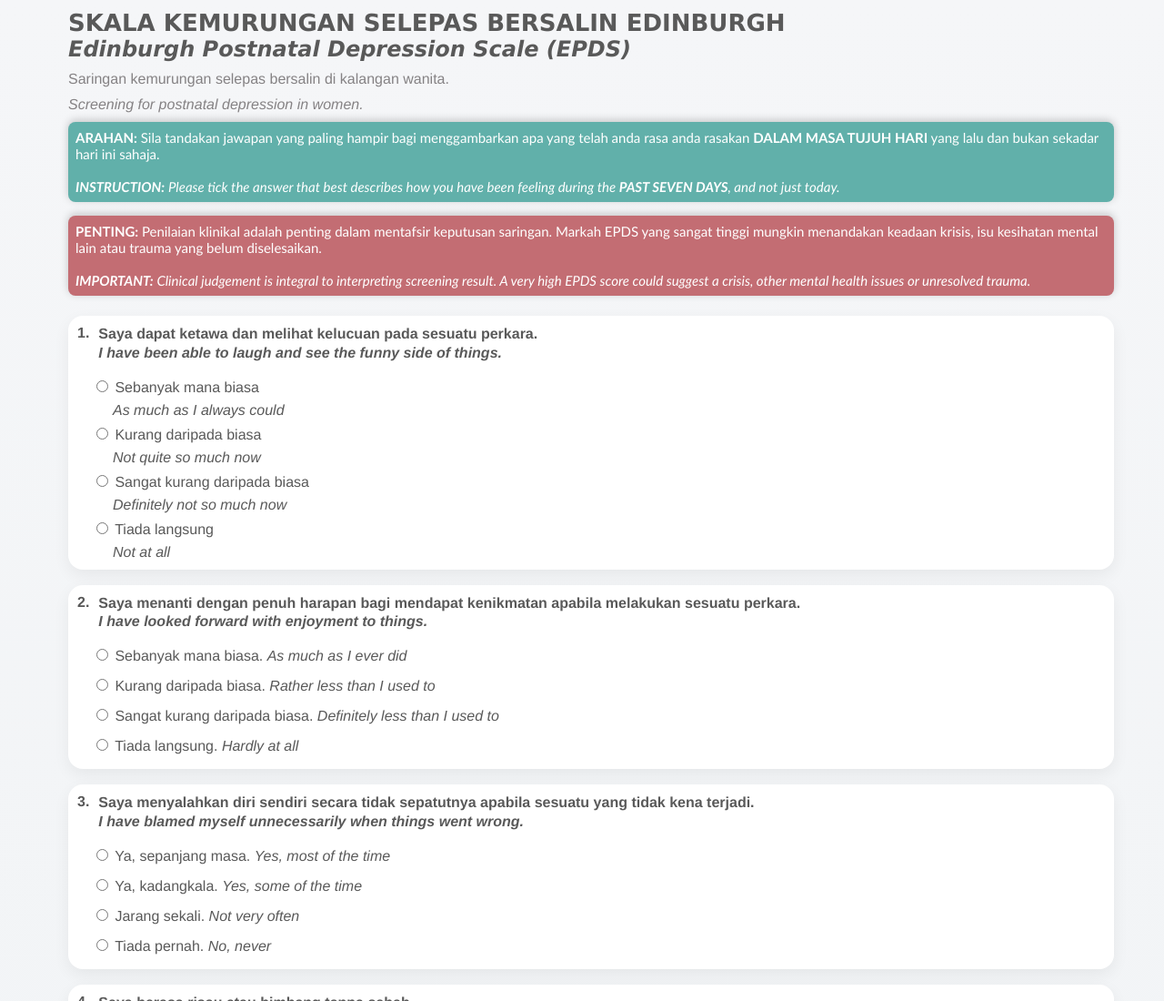
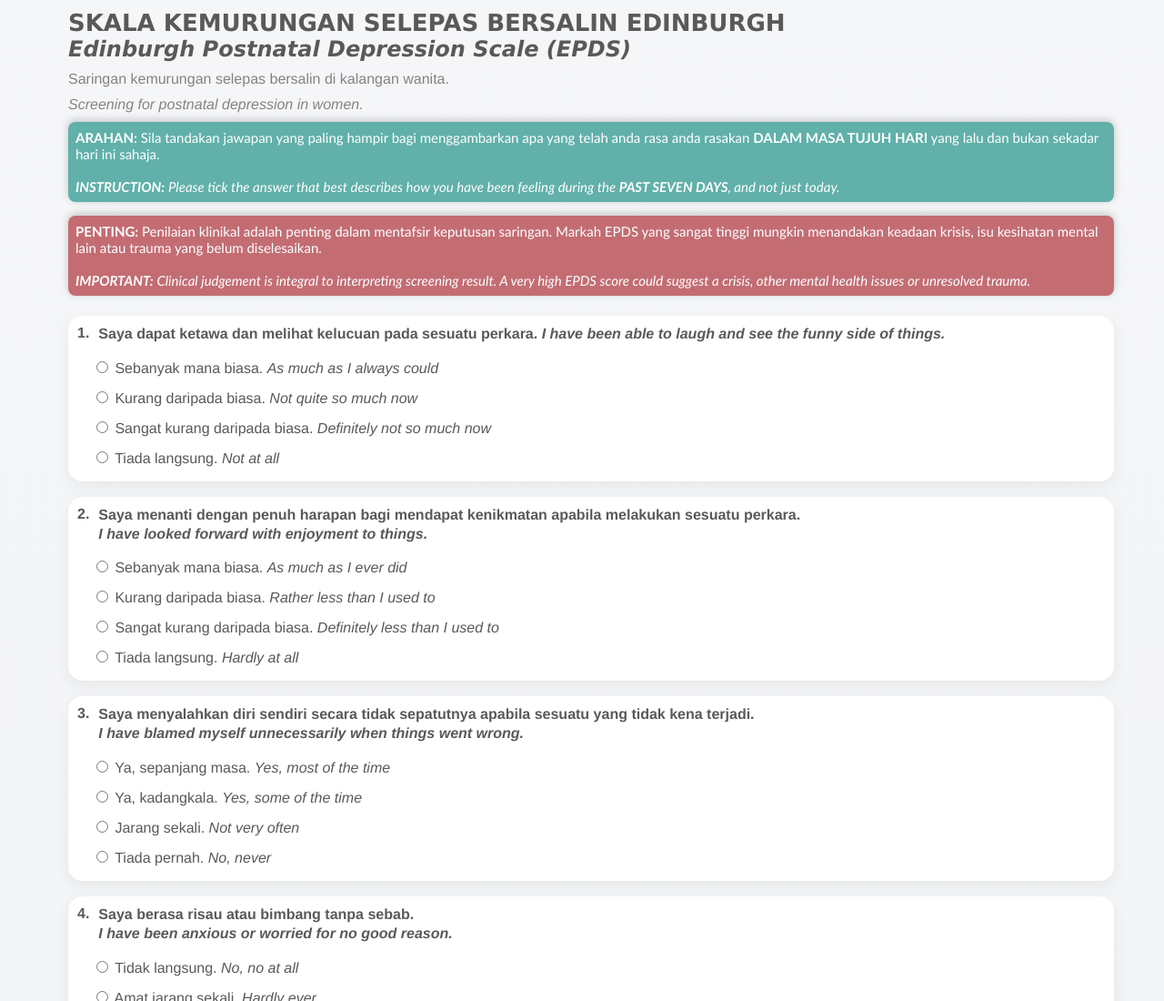
Before and after one commit to medicscores/EPDS-Malay-English-version, a plain HTML site: page index.html in a window 1280 px wide. Shown: the top 1100 px of the page at 91% size. Drawn offline with Linux system fonts and the light colour scheme.

Commit message:
Update index.html

```diff
--- a/index.html
+++ b/index.html
@@ -123,13 +123,13 @@ button:hover{background-color: white ; color: #595959; }
     <div class="qcard" data-q="1">
     <div class="qheader">
          <div class= "qnum">1.</div>
-         <div class="qtext">Saya dapat ketawa dan melihat kelucuan pada sesuatu perkara. <br><i>I have been able to laugh and see the funny side of things.</i></div>
+         <div class="qtext">Saya dapat ketawa dan melihat kelucuan pada sesuatu perkara. <i>I have been able to laugh and see the funny side of things.</i></div>
         </div>
         <div class="qopts">
-        <label class="option"><input type="radio" name="q1" value="0"> Sebanyak mana biasa</label><label style="margin-left: 39px; font-style: italic;">As much as I always could</label>
-        <label class="option"><input type="radio" name="q1" value="1"> Kurang daripada biasa</label><label style="margin-left: 39px; font-style: italic;">Not quite so much now</label>
-        <label class="option"><input type="radio" name="q1" value="2"> Sangat kurang daripada biasa</label><label style="margin-left: 39px; font-style: italic;">Definitely not so much now</label>
-        <label class="option"><input type="radio" name="q1" value="3"> Tiada langsung</label><label style="margin-left: 39px; font-style: italic;">Not at all</label>
+        <label class="option"><input type="radio" name="q1" value="0"> Sebanyak mana biasa. <i>As much as I always could</i></label>
+        <label class="option"><input type="radio" name="q1" value="1"> Kurang daripada biasa. <i>Not quite so much now</i></label>
+        <label class="option"><input type="radio" name="q1" value="2"> Sangat kurang daripada biasa. <i>Definitely not so much now</i></label>
+        <label class="option"><input type="radio" name="q1" value="3"> Tiada langsung. <i>Not at all</i></label>
     </div>
 </div>
 </div>
```
